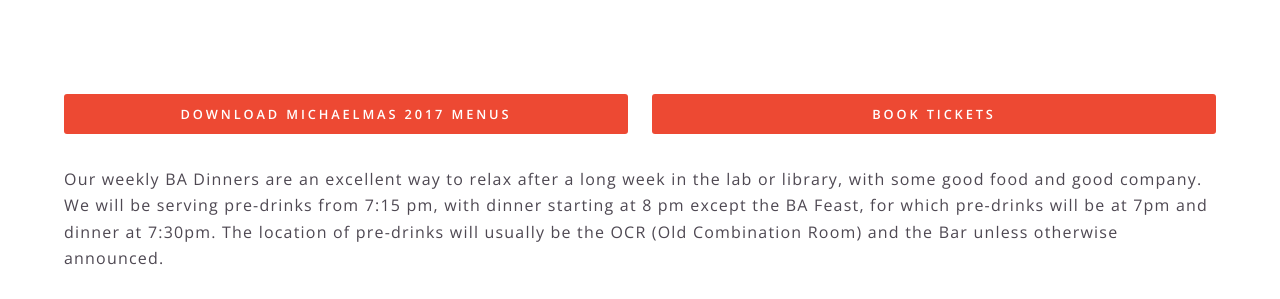
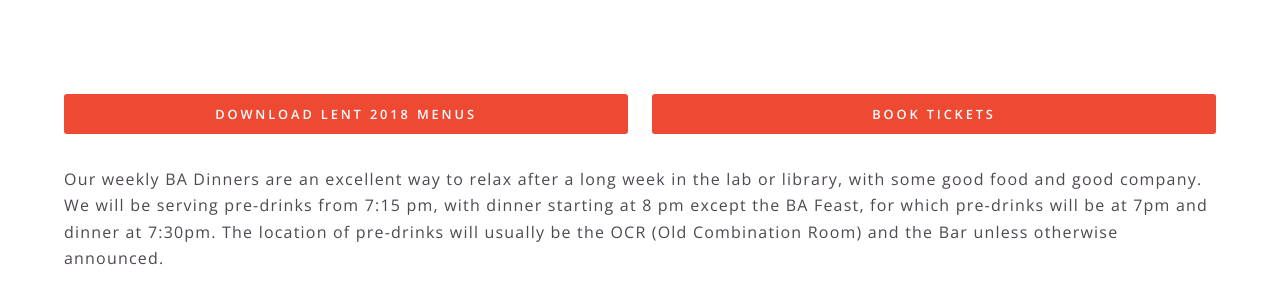
Before and after one commit to TrinityBASociety/trinitybasociety.github.io, a Jekyll site: the page built from ba-dinners/index.md, in a window 1280 px wide and 900 px high. Shown: the part 355-654 px from the top of the window. Built offline with Jekyll 4.4.1, drawn with Linux system fonts in a browser that asks for light colours.

Commit message:
Upload Lent 2018 menus

```diff
--- a/ba-dinners/index.md
+++ b/ba-dinners/index.md
@@ -9,7 +9,7 @@ order: 3
 <div class="row">
 	<div class="6u 12u$(medium)">
 		<ul class="actions fit">
-			<li><a href="/docs/2017-18/ba_menus_mich_2017.pdf" target="_blank" class="button special fit">Download Michaelmas 2017 menus</a></li>
+			<li><a href="/docs/2017-18/ba_menus_lent_2018.pdf" target="_blank" class="button special fit">Download Lent 2018 menus</a></li>
 		</ul>
 	</div>
 	<div class="6u 12u$(medium)">
--- a/index.html
+++ b/index.html
@@ -87,7 +87,7 @@ layout: landing
 		</header>
 		<ul class="actions vertical">
 			<li><a href="http://upaychilli.com/sso/shibsso.aspx/upaychilli?entityID=https%3a%2f%2fshib.raven.cam.ac.uk%2fshibboleth" class="button fit special" target="_blank">Book online</a></li>
-			<li><a href="/docs/2017-18/ba_menus_mich_2017.pdf" target="_blank" class="button special fit">View menus</a></li>
+			<li><a href="/docs/2017-18/ba_menus_lent_2018.pdf" target="_blank" class="button special fit">View menus</a></li>
 			<li><a href="/ba-dinners/" class="button fit">Learn more</a></li>
 		</ul>
 	</div>
```
Also changed, not shown: 1 other file.
